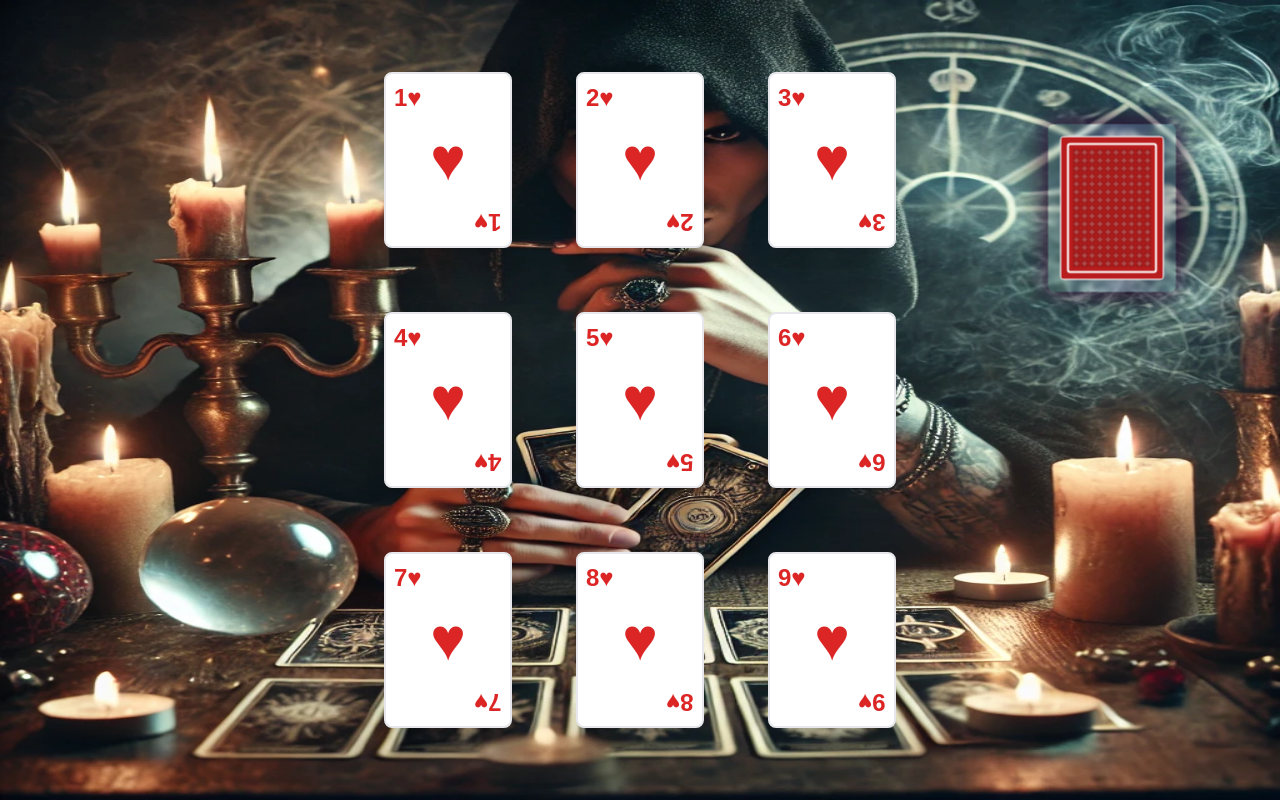
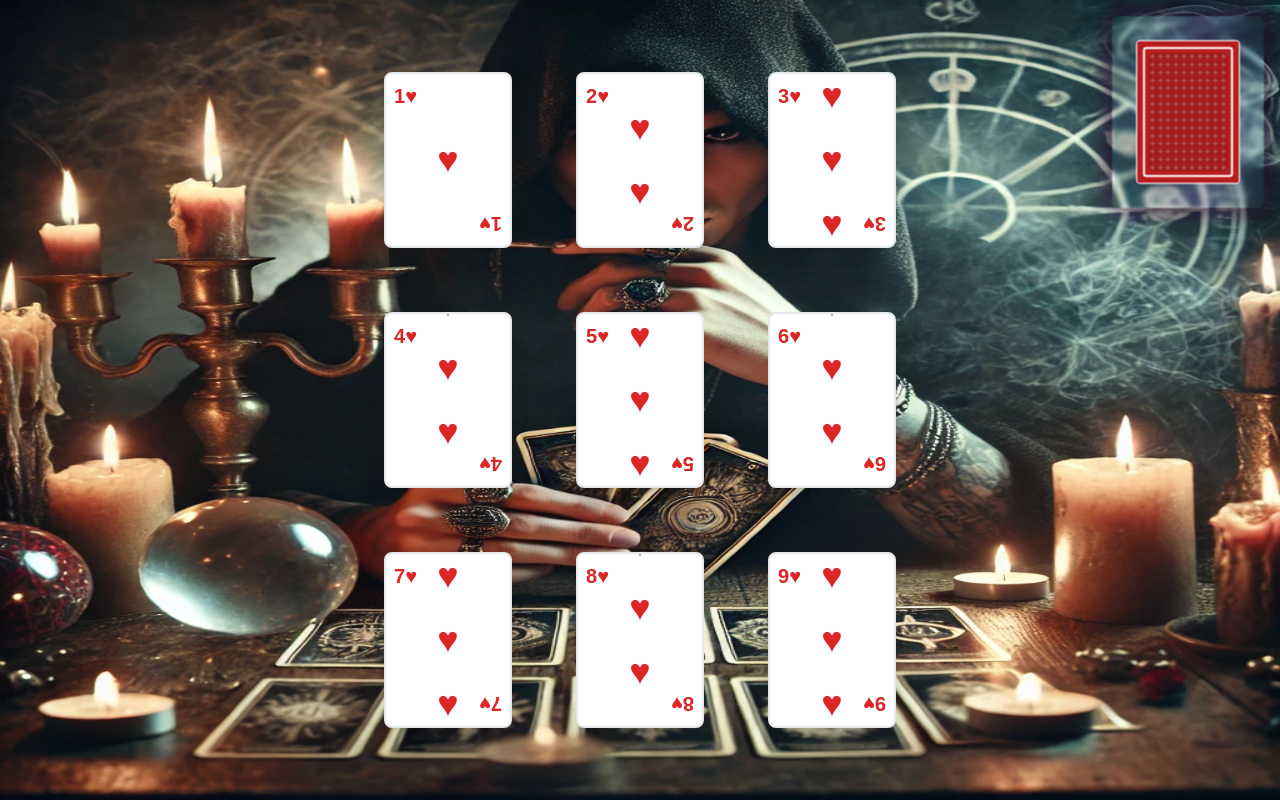
Before and after one commit to Sangeok/mathgic, a Next.js app: page /game in a window 1280 px wide. Built offline with nearby package versions, Linux system fonts and the light colour scheme.

Commit message:
refactoring

```diff
--- /dev/null
+++ b/component/CardBack.tsx
@@ -0,0 +1,37 @@
+"use client";
+
+const CardBack = () => {
+  return (
+    <div
+      className="absolute w-full h-full bg-white rounded-lg shadow-xl overflow-hidden border-2 border-gray-200"
+      style={{
+        backfaceVisibility: "hidden",
+        transform: "rotateY(180deg)",
+      }}
+    >
+      {/* 카드 뒷면 패턴 */}
+      <div className="w-full h-full bg-red-700">
+        {/* 테두리 */}
+        <div className="absolute inset-3 border-4 border-white rounded-md">
+          {/* 내부 패턴 */}
+          <div className="absolute inset-2">
+            <div className="w-full h-full grid grid-cols-10 grid-rows-15 gap-0.5">
+              {Array.from({ length: 150 }).map((_, i) => (
+                <div key={i} className="relative">
+                  {/* 다이아몬드 패턴 */}
+                  <div className="absolute inset-0 bg-red-800">
+                    <div className="w-full h-full flex items-center justify-center">
+                      <div className="w-2 h-2 bg-white/20 rotate-45"></div>
+                    </div>
+                  </div>
+                </div>
+              ))}
+            </div>
+          </div>
+        </div>
+      </div>
+    </div>
+  );
+};
+
+export default CardBack;
--- /dev/null
+++ b/component/CardEffect.tsx
@@ -0,0 +1,26 @@
+"use client";
+
+interface CardEffectProps {
+  show: boolean;
+}
+
+const CardEffect = ({ show }: CardEffectProps) => {
+  if (!show) return null;
+
+  return (
+    <div
+      className="absolute inset-[-1.5rem] rounded-xl bg-gradient-radial from-purple-950/90 via-black/95 to-black/80 animate-gradient backdrop-blur-sm pointer-events-none"
+      style={{ pointerEvents: "none" }}
+    >
+      {/* 빛나는 효과 */}
+      <div className="absolute inset-0 overflow-hidden rounded-xl pointer-events-none">
+        <div className="absolute inset-0 bg-gradient-to-r from-transparent via-purple-400/20 to-transparent animate-[shimmer_3s_ease-in-out_infinite] pointer-events-none" />
+        <div className="absolute inset-0 bg-gradient-to-b from-transparent via-purple-500/5 to-transparent animate-pulse pointer-events-none" />
+      </div>
+      {/* 그림자 효과 */}
+      <div className="absolute inset-0 rounded-xl shadow-glow pointer-events-none" />
+    </div>
+  );
+};
+
+export default CardEffect;
--- /dev/null
+++ b/component/CardFace.tsx
@@ -0,0 +1,52 @@
+"use client";
+
+interface CardFaceProps {
+  cardNumber: number;
+  size: "sm" | "md" | "lg";
+}
+
+const CardFace = ({ cardNumber, size }: CardFaceProps) => {
+  // 카드 숫자에 따라 하트 개수 조정
+  const hearts = Array.from({ length: cardNumber }, (_, i) => (
+    <span
+      key={i}
+      className={`text-red-600 ${
+        size === "sm" ? "text-2xl" : size === "md" ? "text-4xl" : "text-6xl"
+      }`}
+    >
+      ♥
+    </span>
+  ));
+
+  // 숫자 표시 크기
+  const numberSize =
+    size === "sm" ? "text-base" : size === "md" ? "text-xl" : "text-2xl";
+
+  return (
+    <div
+      className="absolute w-full h-full bg-white rounded-lg shadow-xl overflow-hidden border-2 border-gray-200"
+      style={{ backfaceVisibility: "hidden" }}
+    >
+      {/* 카드 상단 숫자/문양 */}
+      <div
+        className={`absolute top-2 left-2 ${numberSize} font-bold text-red-600`}
+      >
+        {cardNumber}♥
+      </div>
+
+      {/* 중앙 하트 패턴 */}
+      <div className="absolute inset-0 flex items-center justify-center">
+        <div className="grid grid-cols-1 gap-6 p-4">{hearts}</div>
+      </div>
+
+      {/* 카드 하단 숫자/문양 (180도 회전) */}
+      <div
+        className={`absolute bottom-2 right-2 ${numberSize} font-bold text-red-600 rotate-180`}
+      >
+        {cardNumber}♥
+      </div>
+    </div>
+  );
+};
+
+export default CardFace;
--- a/component/Game.tsx
+++ b/component/Game.tsx
@@ -2,56 +2,112 @@
 
 import { useEffect, useState } from "react";
 import TrumpCard from "./TrumpCard";
+import CardEffect from "./CardEffect";
+import CardFace from "./CardFace";
+import CardBack from "./CardBack";
 import "../css/Game.css";
 
+const ANIMATION_DELAY = 1000;
+const CARD_COUNT = 9;
+
 export default function Game() {
-  const [isInitialPosition, setIsInitialPosition] = useState(true);
+  // 중앙에 있을 때 true, 오른쪽 상단에 있을 때 false
+  const [isInitialPosition, setIsInitialPosition] = useState<boolean>(true);
+  const [isMainCardFlipped, setIsMainCardFlipped] = useState<boolean>(true);
+  const [mainCardFlipDirection, setMainCardFlipDirection] =
+    useState<string>("right");
 
   useEffect(() => {
     const timer = setTimeout(() => {
       setIsInitialPosition(false);
-    }, 1000);
+    }, ANIMATION_DELAY);
 
     return () => clearTimeout(timer);
   }, []);
 
-  return (
-    <div className="relative w-full h-screen">
-      {/* 우측 상단의 카드 */}
-      <div className="absolute top-0 right-0 translate-x-[-4rem] translate-y-[4rem] scale-50">
-        {!isInitialPosition && (
-          <>
-            {/* 배경 효과 */}
-            <div className="absolute inset-[-1.5rem] rounded-xl bg-gradient-radial from-purple-950/90 via-black/95 to-black/80 animate-gradient backdrop-blur-sm">
-              {/* 빛나는 효과 */}
-              <div className="absolute inset-0 overflow-hidden rounded-xl">
-                <div className="absolute inset-0 bg-gradient-to-r from-transparent via-purple-400/20 to-transparent animate-[shimmer_3s_ease-in-out_infinite]" />
-                <div className="absolute inset-0 bg-gradient-to-b from-transparent via-purple-500/5 to-transparent animate-pulse" />
-              </div>
-              {/* 그림자 효과 */}
-              <div className="absolute inset-0 rounded-xl shadow-glow" />
-            </div>
-          </>
-        )}
+  // 메인 카드 클릭 핸들러
+  const handleMainCardClick = (e: React.MouseEvent<HTMLDivElement>) => {
+    e.stopPropagation();
 
-        <div className="relative">
-          <TrumpCard cardNumber={3} />
+    // 카드 클릭 위치에 따라 회전 방향 결정
+    const card = e.currentTarget;
+    const rect = card.getBoundingClientRect();
+    const clickX = e.clientX - rect.left;
+    const cardMiddle = rect.width / 2;
+
+    setMainCardFlipDirection(clickX < cardMiddle ? "left" : "right");
+    setIsMainCardFlipped(!isMainCardFlipped);
+
+    console.log(
+      "메인 카드 클릭됨:",
+      !isMainCardFlipped ? "뒷면으로" : "앞면으로"
+    );
+  };
+
+  // 중앙에 배치할 카드
+  const renderCenterCards = () => (
+    <div
+      className="grid grid-cols-3 gap-16 opacity-0 transition-opacity duration-1000"
+      style={{ opacity: isInitialPosition ? 0 : 1 }}
+    >
+      {Array.from({ length: CARD_COUNT }).map((_, index) => (
+        <div key={index} className="pointer-events-auto">
+          <TrumpCard size="md" cardNumber={index + 1} initFlipped={false} />
         </div>
-      </div>
+      ))}
+    </div>
+  );
 
-      {/* 중앙에 위치한 카드들 */}
-      <div className="absolute inset-0 flex items-center justify-center">
+  // 오른쪽 상단에 배치할 메인 카드
+  const renderMainCard = () => (
+    <div className="relative m-10" onClick={handleMainCardClick}>
+      {/* 배경 효과 */}
+      {!isInitialPosition && (
+        <div className="absolute inset-[-1.5rem] z-0 pointer-events-none">
+          <CardEffect show={true} />
+        </div>
+      )}
+
+      {/* 카드 컨테이너 */}
+      <div
+        className="w-52 h-72 cursor-pointer"
+        style={{ perspective: "1000px" }}
+      >
         <div
-          className="grid grid-cols-3 gap-16 opacity-0 transition-opacity duration-1000"
-          style={{ opacity: isInitialPosition ? 0 : 1 }}
+          className="relative w-full h-full transition-all duration-1000"
+          style={{
+            transformStyle: "preserve-3d",
+            transform: isMainCardFlipped
+              ? `rotateY(${
+                  mainCardFlipDirection === "left" ? "-180deg" : "180deg"
+                })`
+              : "rotateY(0deg)",
+          }}
         >
-          {Array.from({ length: 9 }).map((_, index) => (
-            <div key={index}>
-              <TrumpCard size="md" cardNumber={index + 1} initFlipped={false} />
-            </div>
-          ))}
+          {/* 카드 앞면 */}
+          <CardFace cardNumber={3} size="lg" />
+
+          {/* 카드 뒷면 */}
+          <CardBack />
         </div>
       </div>
     </div>
   );
+
+  return (
+    <div className="relative w-full h-screen">
+      {/* 우측 상단의 카드 */}
+      <div
+        className="fixed top-5 right-5 z-50"
+        style={{ transform: "scale(0.5)", transformOrigin: "top right" }}
+      >
+        {renderMainCard()}
+      </div>
+
+      {/* 중앙에 위치한 카드들 */}
+      <div className="absolute inset-0 flex items-center justify-center pointer-events-auto">
+        {renderCenterCards()}
+      </div>
+    </div>
+  );
 }
--- a/component/TrumpCard.tsx
+++ b/component/TrumpCard.tsx
@@ -1,6 +1,8 @@
 "use client";
 
-import React, { useState } from "react";
+import React, { useState, useEffect } from "react";
+import CardFace from "./CardFace";
+import CardBack from "./CardBack";
 
 interface TrumpCardProps {
   size?: "sm" | "md" | "lg";
@@ -8,90 +10,61 @@ interface TrumpCardProps {
   initFlipped?: boolean;
 }
 
-const TrumpCard = ({ size = "lg", cardNumber, initFlipped = true }: TrumpCardProps) => {
+const TrumpCard = ({
+  size = "lg",
+  cardNumber = 3,
+  initFlipped = true,
+}: TrumpCardProps) => {
   const [isFlipped, setIsFlipped] = useState<boolean>(initFlipped);
-  const [flipDirection, setFlipDirection] = useState<string>("right"); // 'left' 또는 'right'
+  const [flipDirection, setFlipDirection] = useState<string>("right");
 
-  const handleClick = (e: React.MouseEvent<HTMLDivElement>) => {
-    // 카드 엘리먼트의 경계를 가져옵니다
-    const card = e.currentTarget;
-    const rect = card.getBoundingClientRect();
+  // 초기 상태 업데이트 - 외부에서 initFlipped가 변경되면 반영
+  useEffect(() => {
+    setIsFlipped(initFlipped);
+  }, [initFlipped]);
 
-    // 클릭 위치가 카드의 왼쪽/오른쪽 절반 중 어디인지 확인
-    const clickX = e.clientX - rect.left;
-    const cardMiddle = rect.width / 2;
-
-    // 클릭 위치에 따라 방향 설정
-    setFlipDirection(clickX < cardMiddle ? "left" : "right");
-    setIsFlipped(!isFlipped);
-  };
-
+  // 카드 크기에 따른 클래스
   const sizeClasses = {
     sm: "w-20 h-28",
     md: "w-32 h-44",
     lg: "w-52 h-72",
   };
 
+  const handleClick = (e: React.MouseEvent<HTMLDivElement>) => {
+    e.stopPropagation(); // 이벤트 버블링 방지
+
+    // 카드 클릭 위치에 따라 회전 방향 결정
+    const card = e.currentTarget;
+    const rect = card.getBoundingClientRect();
+    const clickX = e.clientX - rect.left;
+    const cardMiddle = rect.width / 2;
+
+    setFlipDirection(clickX < cardMiddle ? "left" : "right");
+    setIsFlipped(!isFlipped);
+
+    console.log("카드 클릭됨:", isFlipped ? "앞면으로" : "뒷면으로"); // 디버깅용
+  };
+
   return (
-    <div className={`${sizeClasses[size]}`} style={{ perspective: "1000px" }} onClick={handleClick}>
+    <div
+      className={`${sizeClasses[size]} cursor-pointer`}
+      style={{ perspective: "1000px" }}
+      onClick={handleClick}
+    >
       <div
         className="relative w-full h-full transition-all duration-1000"
         style={{
           transformStyle: "preserve-3d",
-          transform: isFlipped ? `rotateY(${flipDirection === "left" ? "-180deg" : "180deg"})` : "rotateY(0deg)",
+          transform: isFlipped
+            ? `rotateY(${flipDirection === "left" ? "-180deg" : "180deg"})`
+            : "rotateY(0deg)",
         }}
       >
-        {/* 앞면 */}
-        <div
-          className="absolute w-full h-full bg-white rounded-lg shadow-xl overflow-hidden border-2 border-gray-200"
-          style={{ backfaceVisibility: "hidden" }}
-        >
-          {/* 카드 상단 숫자/문양 */}
-          <div className="absolute top-2 left-2 text-2xl font-bold text-red-600">{cardNumber}♥</div>
+        {/* 카드 앞면 */}
+        <CardFace cardNumber={cardNumber} size={size} />
 
-          {/* 중앙 하트 패턴 */}
-          <div className="absolute inset-0 flex items-center justify-center">
-            <div className="grid grid-cols-1 gap-12 p-6">
-              <span className="text-6xl text-red-600">♥</span>
-              <span className="text-6xl text-red-600">♥</span>
-              <span className="text-6xl text-red-600">♥</span>
-            </div>
-          </div>
-
-          {/* 카드 하단 숫자/문양 (180도 회전) */}
-          <div className="absolute bottom-2 right-2 text-2xl font-bold text-red-600 rotate-180">{cardNumber}♥</div>
-        </div>
-
-        {/* 뒷면 */}
-        <div
-          className="absolute w-full h-full bg-white rounded-lg shadow-xl overflow-hidden border-2 border-gray-200"
-          style={{
-            backfaceVisibility: "hidden",
-            transform: "rotateY(180deg)",
-          }}
-        >
-          {/* 카드 뒷면 패턴 */}
-          <div className="w-full h-full bg-red-700">
-            {/* 테두리 */}
-            <div className="absolute inset-3 border-4 border-white rounded-md">
-              {/* 내부 패턴 */}
-              <div className="absolute inset-2">
-                <div className="w-full h-full grid grid-cols-10 grid-rows-15 gap-0.5">
-                  {[...Array(150)].map((_, i) => (
-                    <div key={i} className="relative">
-                      {/* 다이아몬드 패턴 */}
-                      <div className="absolute inset-0 bg-red-800">
-                        <div className="w-full h-full flex items-center justify-center">
-                          <div className="w-2 h-2 bg-white/20 rotate-45"></div>
-                        </div>
-                      </div>
-                    </div>
-                  ))}
-                </div>
-              </div>
-            </div>
-          </div>
-        </div>
+        {/* 카드 뒷면 */}
+        <CardBack />
       </div>
     </div>
   );
--- a/css/Game.css
+++ b/css/Game.css
@@ -1,3 +1,4 @@
+/* 빛나는 효과 애니메이션 */
 @keyframes shimmer {
   0% {
     transform: translateX(-100%);
@@ -12,6 +13,7 @@
   }
 }
 
+/* 배경 크기 변화 애니메이션 */
 @keyframes gradient {
   0%,
   100% {
@@ -24,11 +26,7 @@
   }
 }
 
-.shadow-glow {
-  box-shadow: 0 0 50px rgba(0, 0, 0, 0.7), 0 0 30px rgba(128, 0, 128, 0.4);
-  animation: glow 3s ease-in-out infinite;
-}
-
+/* 그림자 깜박임 효과 */
 @keyframes glow {
   0%,
   100% {
@@ -41,6 +39,13 @@
   }
 }
 
+/* 그림자 효과 클래스 */
+.shadow-glow {
+  box-shadow: 0 0 50px rgba(0, 0, 0, 0.7), 0 0 30px rgba(128, 0, 128, 0.4);
+  animation: glow 3s ease-in-out infinite;
+}
+
+/* 배경 애니메이션 클래스 */
 .animate-gradient {
   animation: gradient 8s ease-in-out infinite;
 }
```
